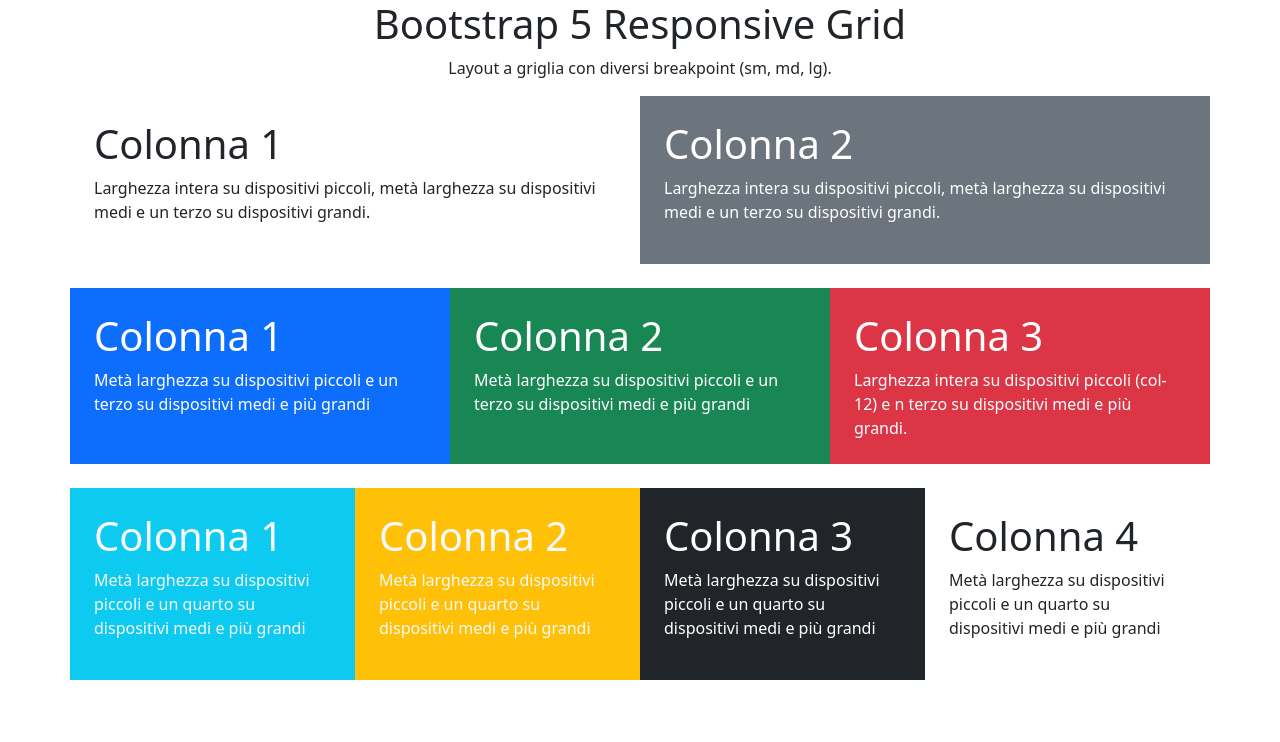
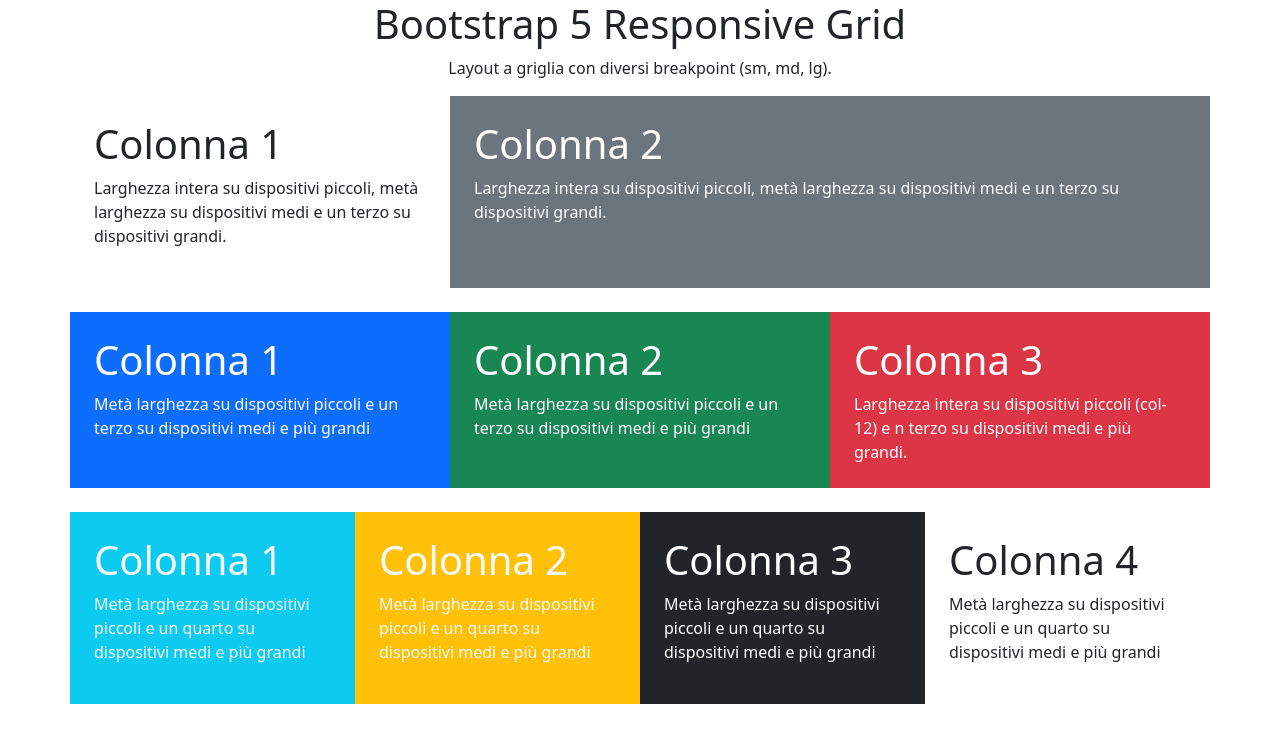
Before and after one commit to MattiaNatella/htmlcss-bootstrap-layout, a plain HTML site: page index.html in a window 1280 px wide. Drawn offline with nearby package versions, Linux system fonts and the light colour scheme.

Commit message:
added monitor responsiveness

```diff
--- a/index.html
+++ b/index.html
@@ -24,11 +24,11 @@
     </div>
     <div class="container">
       <div class="row row-cols-1 row-cols-md-2">
-        <div class="col bg-gray p-4">
+        <div class="col col-lg-4 bg-gray p-4">
           <h1>Colonna 1</h1>
           <p>Larghezza intera su dispositivi piccoli, metà larghezza su dispositivi medi e un terzo su dispositivi grandi.</p>
         </div>
-        <div class="col text-bg-secondary p-4">
+        <div class="col col-lg-8 text-bg-secondary p-4">
           <h1>Colonna 2</h1>
           <p>Larghezza intera su dispositivi piccoli, metà larghezza su dispositivi medi e un terzo su dispositivi grandi.</p>
         </div>
```
